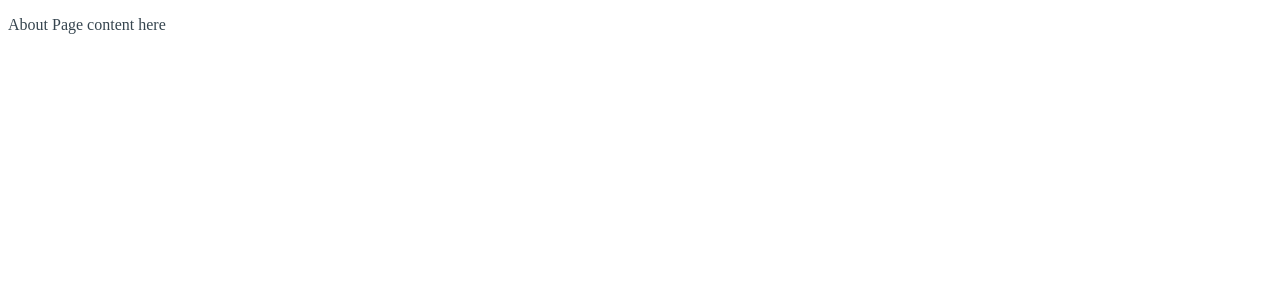
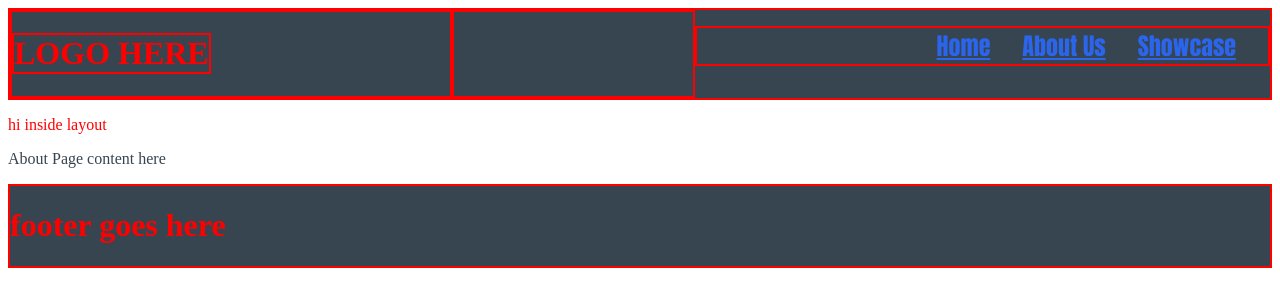
Before and after one commit to chris-ecklund/brochure-demo-feb2023-gatsby, a Gatsby site: page /about in a window 1280 px wide. Built offline with nearby package versions, Linux system fonts and the light colour scheme; Gatsby itself is replaced by a stand-in of ours; a web font is replaced by a local one.

Commit message:
-setting up navbar, footer, and layout

```diff
--- /dev/null
+++ b/src/components/Footer.js
@@ -0,0 +1,13 @@
+import * as React from "react";
+
+import "../scss/styles.scss";
+
+const Footer = () => {
+  return (
+    <div className='footer-background red-find-border'>
+      <h1 className='red-text'>footer goes here</h1>
+    </div>
+  );
+};
+
+export default Footer;
--- a/src/components/NavBar.js
+++ b/src/components/NavBar.js
@@ -1,14 +1,22 @@
 import * as React from "react";
+import { Link } from "gatsby";
 
 import "../scss/styles.scss";
 
 const NavBar = () => {
   return (
-    <header>
-      <h1>nav bar goes here</h1>
+    <div className="red-find-border nav-background">
+      <header className="container-general-row">
+        <div className="flexgrow1 red-find-border">
+          <div className="flexcontainer-center-left">
+            <h1 className="red-text red-find-border">LOGO HERE</h1>
+          </div>
+        </div>
 
-      {/* <nav>
-        <ul className="nav-links ">
+        <div className="flexgrow1 red-find-border"></div>
+
+        <nav className="flexgrow1">
+          <ul className="nav-links red-find-border">
             <li className="nav-link-item ">
               <Link to="/" className="nav-link-text ">
                 Home
@@ -16,18 +24,18 @@ const NavBar = () => {
             </li>
             <li className="nav-link-item">
               <Link to="/about" className="nav-link-text">
-              About Me
+                About Us
               </Link>
             </li>
             <li className="nav-link-item">
-            <Link to="/blog" className="nav-link-text">
-              Blog
+              <Link to="/showcase" className="nav-link-text">
+                Showcase
               </Link>
             </li>
           </ul>
-      </nav> */}
-
+        </nav>
       </header>
+    </div>
   );
 };
 
--- a/src/components/layout.js
+++ b/src/components/layout.js
@@ -1,22 +1,16 @@
 import * as React from "react";
+
+import NavBar from "./NavBar";
+import Footer from "./Footer";
 
 import "../scss/styles.scss";
 
-const Layout = () => {
-
+const Layout = ({ children }) => {
   return (
-    <div className=''>
-      <div className=''>
-
-        <p>Layout text here</p>
-
-        {/* <NavBar></NavBar>
-
-        <main>
-          {children}
-        </main> */}
-
-      </div>
+    <div>
+      <NavBar />
+        <main>{children}</main>
+      <Footer />
     </div>
   );
 };
--- a/src/pages/_app.js
+++ b/src/pages/_app.js
@@ -3,6 +3,8 @@ import React from 'react'
 const MyApp = ({ Component, pageProps }) => {
   return (
     <>
+
+
     <Component {...pageProps} />
 
     </>
--- a/src/pages/about.js
+++ b/src/pages/about.js
@@ -1,12 +1,19 @@
 import React from "react";
+
+import Layout from "../components/layout";
 
 import "../scss/styles.scss";
 
 const About = () => {
   return (
-    <div>
-      <p>About Page content here</p>
-    </div>
+    <>
+      <Layout>
+        <p className="red-text">hi inside layout</p>
+        <div>
+          <p>About Page content here</p>
+        </div>
+      </Layout>
+    </>
   );
 };
 
--- a/src/scss/styles.scss
+++ b/src/scss/styles.scss
@@ -28,7 +28,7 @@ $blog-shaddow: rgb(20, 20, 20) !default;
 //--------------------------------------------------
 //Nav
 
-.nav-links {
+.nav-links { //this is the nav container
   display: flex;
   list-style: none;
   padding-left: 0;
@@ -45,6 +45,17 @@ $blog-shaddow: rgb(20, 20, 20) !default;
   color: $blog-blue;
   font-size: 1.5rem;
   font-family: "Impact";
+}
+
+.nav-background {
+  background-color: $blog-charcoal;
+}
+
+//--------------------------------------------------
+//Footer
+
+.footer-background {
+  background-color: $blog-charcoal;
 }
 
 //--------------------------------------------------
@@ -65,7 +76,7 @@ $blog-shaddow: rgb(20, 20, 20) !default;
 }
 
 .wrapper-pagewidth {
-  max-width: 700px;
+  max-width: 650px;
   margin: 0 auto;
 }
 
@@ -106,8 +117,29 @@ $blog-shaddow: rgb(20, 20, 20) !default;
   align-content: center;
 }
 
+.flexcontainer-center-left {
+  display: flex;
+  flex-wrap: wrap;
+  justify-content: start;
+  align-content: center;
+}
+
+.flexcontainer-center-right {
+  display: flex;
+  flex-wrap: wrap;
+  justify-content: start;
+  align-content: center;
+}
+
 .text-align-center {
   text-align: center;
+}
+
+//--------------------------------------------------
+//Stretch and Grow
+
+.flexgrow1 {
+  flex-grow: 1;
 }
 
 //--------------------------------------------------
@@ -149,8 +181,8 @@ $blog-shaddow: rgb(20, 20, 20) !default;
 .center-column {
   background-color: $blog-grey;
   padding: 50px;
-  border-radius: 50px;
-  box-shadow: 5px 5px 5px $blog-shaddow;
+  min-height: 75vh;
+  //box-shadow: 5px 5px 5px $blog-shaddow;
 }
 
 p, h2, li {
```
Also changed, not shown: src/pages/index.js (+11 -7 lines), src/pages/showcase.js (+10 -3 lines), src/images/TheDemoCompanyLogo.png (added). Lines whose indentation alone changed are shown as unchanged.
